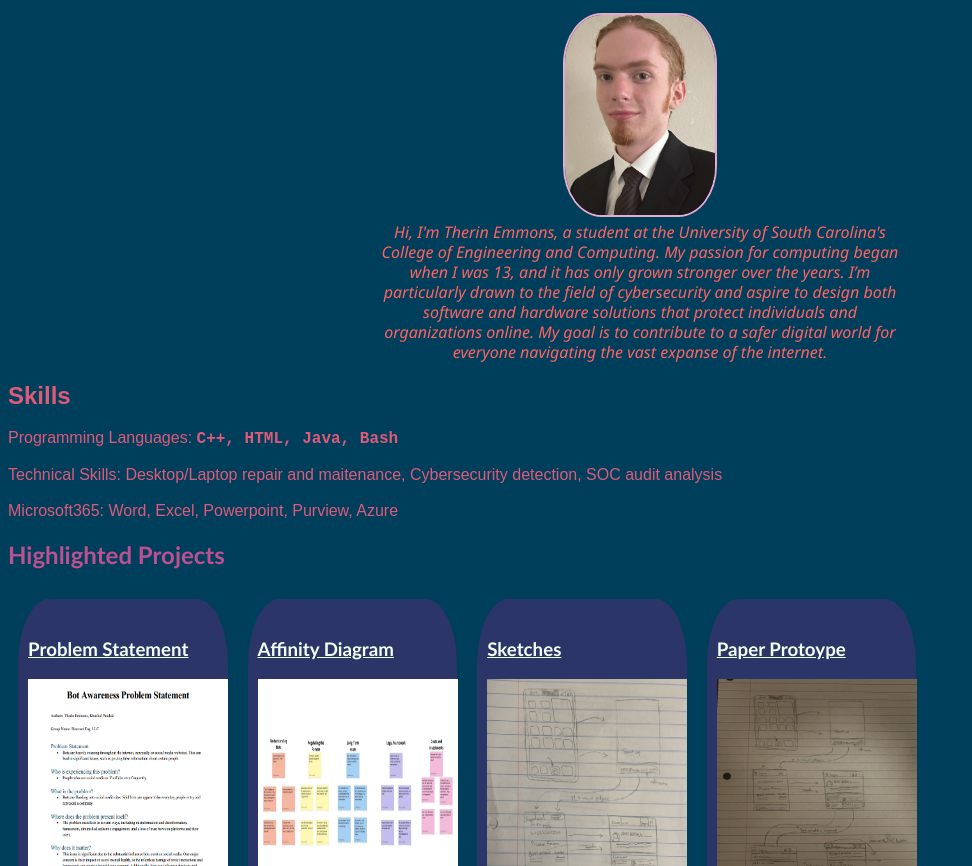
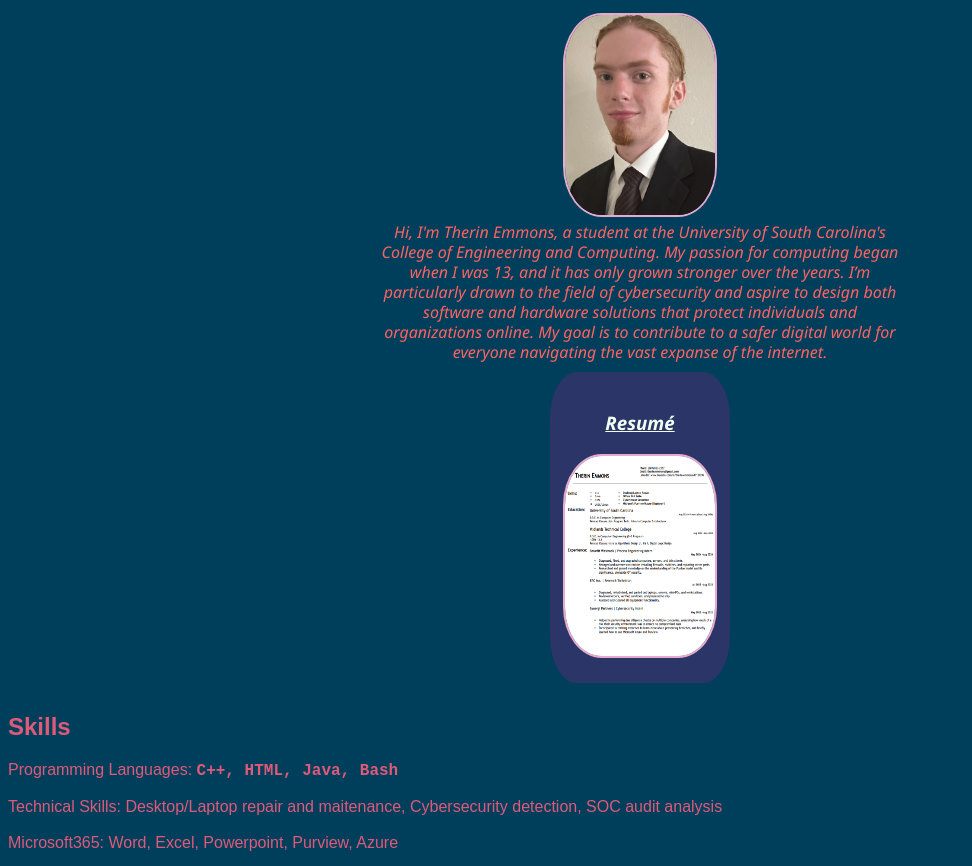
Before and after one commit to Poalris/CSE-Emmonstn.github.io, a plain HTML site: page index.html in a window 1280 px wide. Shown: the part 200-1066 px from the top of the page, without its empty margins (0-972 px from the left). Drawn offline with Linux system fonts and the light colour scheme.

Commit message:
"Final" Modification to my Website 12/2/23 11:20pm

```diff
--- a/index.html
+++ b/index.html
@@ -19,6 +19,14 @@
 
                 </p>
             </section>
+
+            <section class="project">
+                <a href="files/Therin Emmons_Resume_2024.pdf"a><h3>Resumé</h3>
+                    <img src="images/temmons_resume.png">
+                </a>
+
+            </section>
+
         </div>
         <div class="skills"><h2>Skills</h2>
         <p>
```
Also changed, not shown: images/temmons_resume.png (added), 1 other file.
